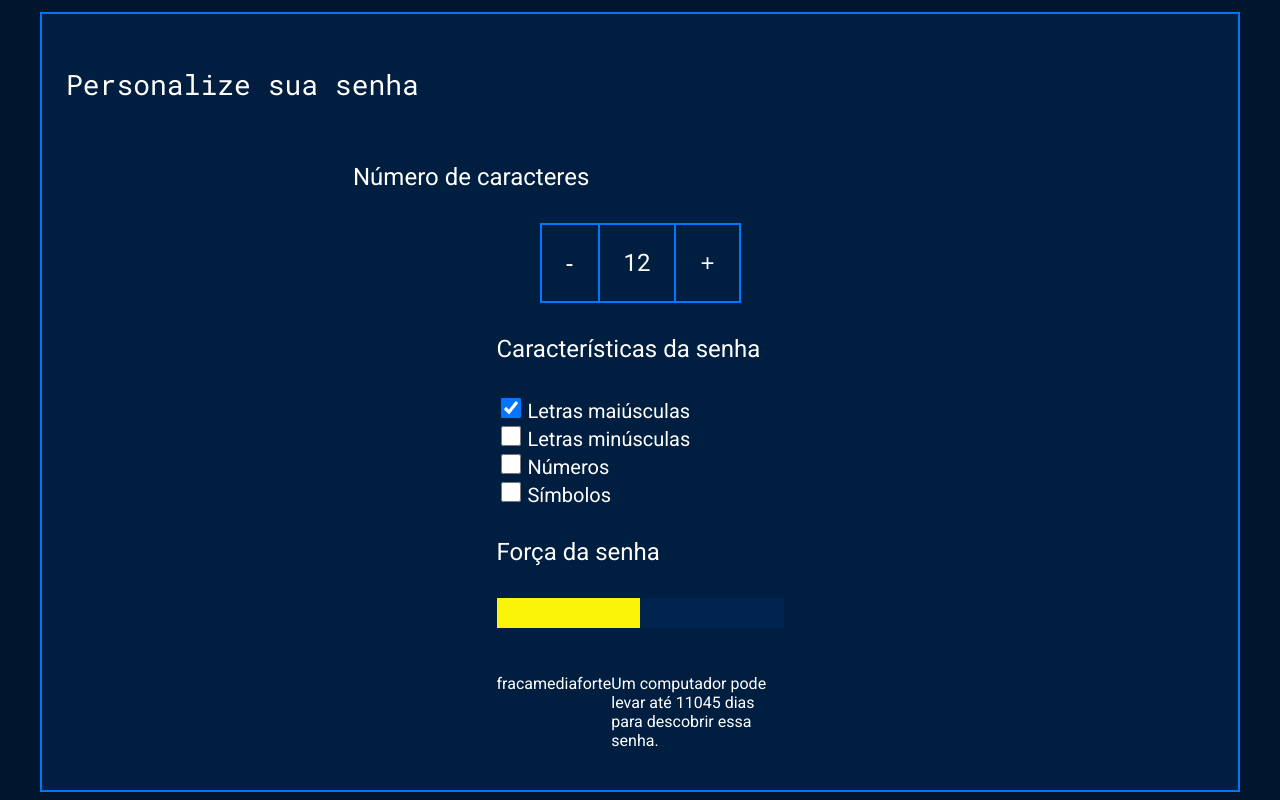
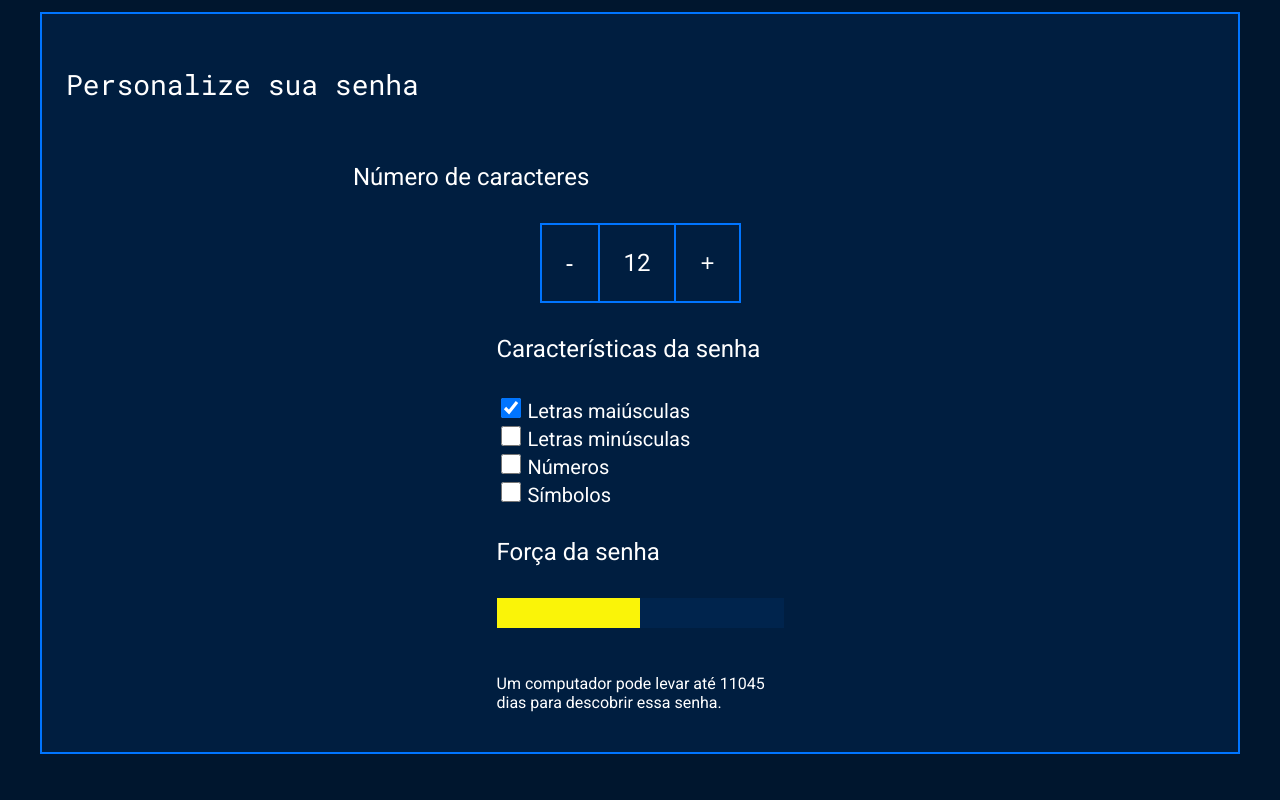
Before and after one commit to huryzin/Gerador-de-Senhas-2.0, a plain HTML site: page index.html in a window 1280 px wide. Shown: the part 430-1230 px from the top of the page. After the commit the page ends 1192 px from the top, so only its background shows below. Drawn offline with Linux system fonts and the light colour scheme.

Commit message:
Update index.html

```diff
--- a/index.html
+++ b/index.html
@@ -54,9 +54,6 @@
                     <div class="barra"></div>
                     <div class="forca forte"></div>
                     <div class="parametro-senha-textos">
-                        <p>fraca</p>
-                        <p>media</p>
-                        <p>forte</p>
                         <p class="entropia"></p>
                     </div>
                 </div>
```
